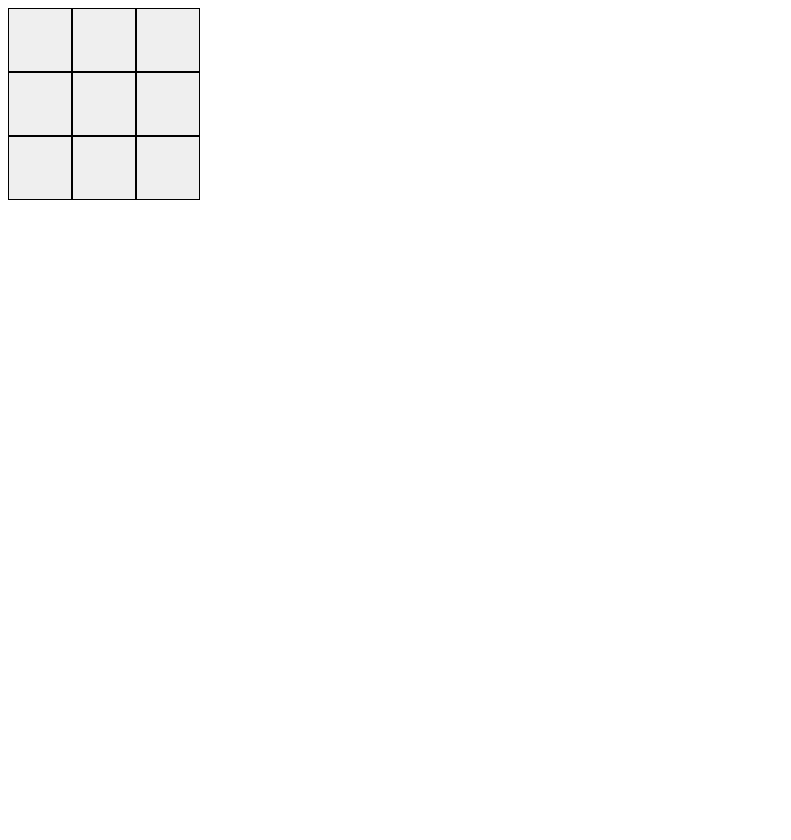
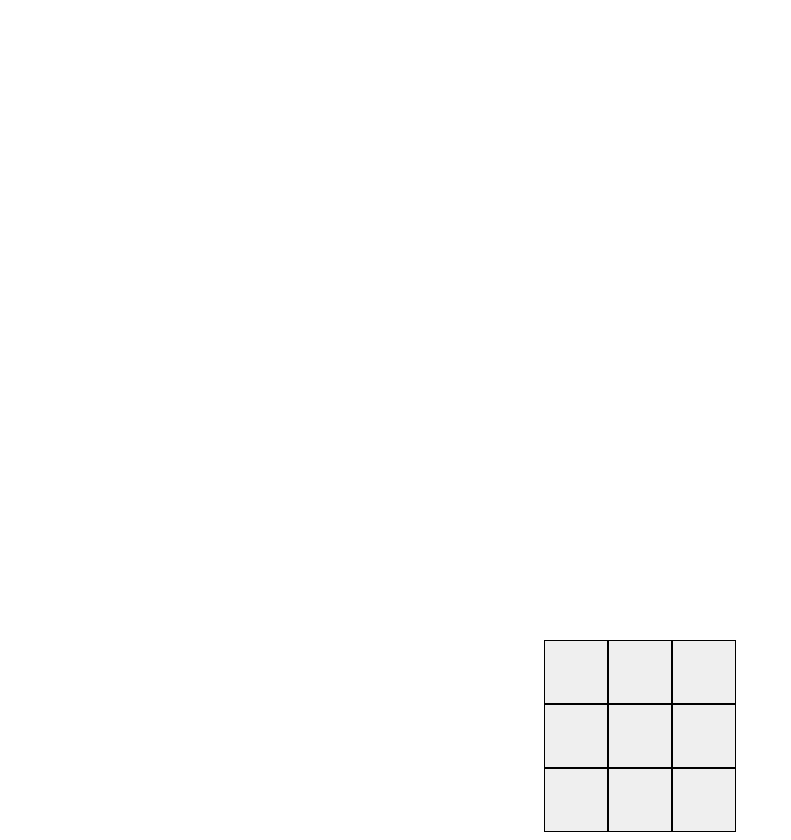
Before and after one commit to pebrianz/tictactoe, a website: page view/index.html in a window 1280 px wide. Shown: the whole page, without its empty margins (0-791 px from the left). Before the commit the page ends 800 px from the top, so only its background shows below. Drawn offline with Linux system fonts and the light colour scheme.

Commit message:
make it better

```diff
--- a/view/css/style.css
+++ b/view/css/style.css
@@ -6,4 +6,11 @@
 
 .flex {
 	display: flex;
+	justify-content: center;
+	align-self: center;
 }
+
+#tictactoe {
+	padding-top: 50%;
+	text-align: center;
+}
```
